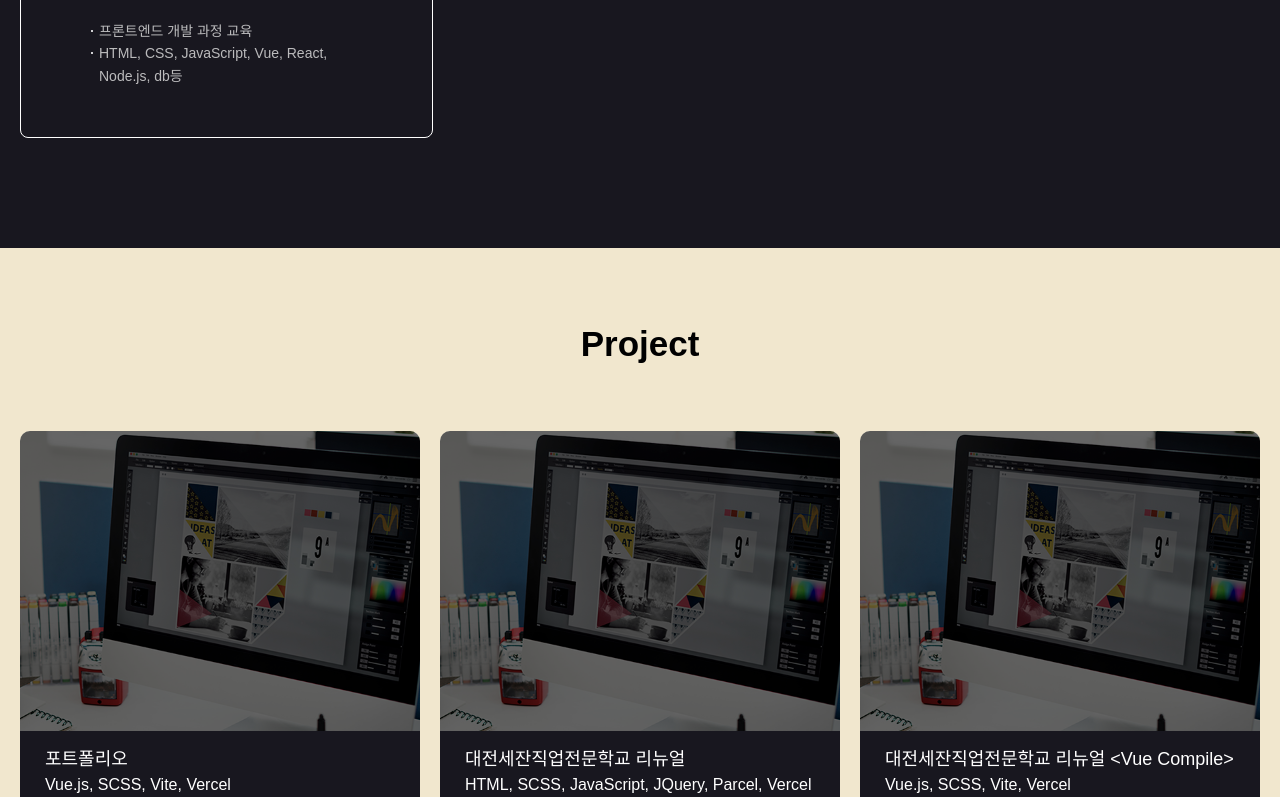
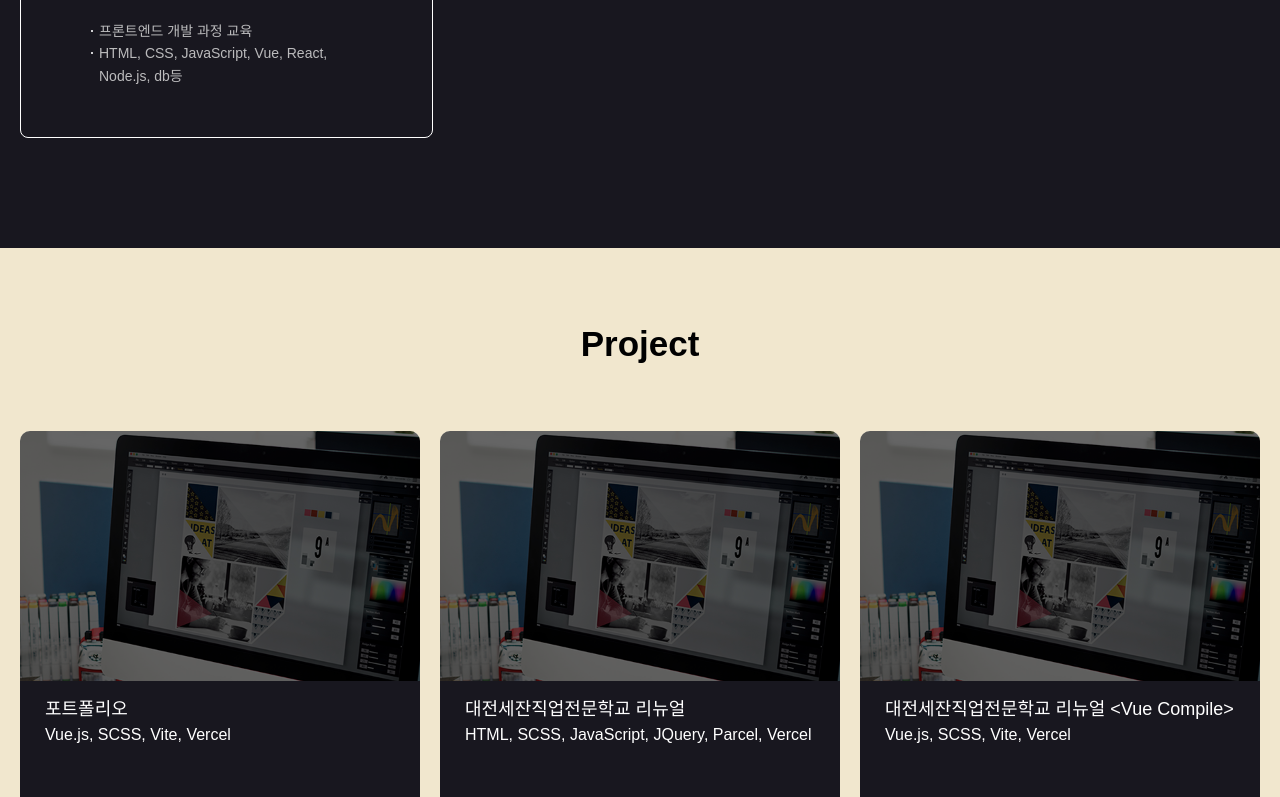
Before and after one commit to hollolo123/portfolio, a Vue app: page / in a window 1280 px wide. Shown: the part 2000-2797 px from the top of the page. Built offline with nearby package versions, Linux system fonts and the light colour scheme.

Commit message:
fixed :: js

```diff
--- /dev/null
+++ b/src/data/project/project.js
@@ -0,0 +1,39 @@
+import proj_img01 from '@/assets/images/project/project_img.jpg';
+import proj_img02 from '@/assets/images/project/project_img.jpg';
+import proj_img03 from '@/assets/images/project/project_img.jpg';
+
+
+const projectData = [
+  {
+    id : 1,
+    name : "포트폴리오",
+    type : "personal",
+    keyword : ["Vue.js", "SCSS", "Vite", "Vercel"],
+    description : "포트폴리오",
+    thumbnail: proj_img01,
+    url : "https://surimpark.vercel.app/",
+    github : "https://github.com/hollolo123/portfolio"
+  },
+  {
+    id : 2,
+    name : "대전세잔직업전문학교 리뉴얼",
+    type : "team",
+    keyword : ["HTML", "SCSS", "JavaScript", "JQuery", "Parcel", "Vercel"],
+    thumbnail: proj_img02,
+    description : "팀 프로젝트",
+    url: "https://renewal-cezanne.vercel.app/",
+    github : "https://github.com/JeongJae1203/renewal-cezanne"
+  },
+  {
+    id : 3,
+    name : "대전세잔직업전문학교 리뉴얼 <Vue Compile>",
+    type : "personal",
+    keyword : ["Vue.js", "SCSS", "Vite", "Vercel"],
+    thumbnail : proj_img03,
+    description : "vue.js compile",
+    url : "https://cezanne-vue.vercel.app/",
+    github : "https://github.com/hollolo123/cezanne_vue"
+  }
+]
+
+export default projectData
--- a/src/data/project/project.json
+++ /dev/null
@@ -1,32 +0,0 @@
-[
-  {
-    "id" : 1,
-    "name" : "포트폴리오",
-    "type" : "personal",
-    "keyword" : ["Vue.js", "SCSS", "Vite", "Vercel"],
-    "description" : "포트폴리오",
-    "thumbnail": "/src/assets/images/project/project_img.jpg",
-    "url" : "https://surimpark.vercel.app/",
-    "github" : "https://github.com/hollolo123/portfolio"
-  },
-  {
-    "id" : 2,
-    "name" : "대전세잔직업전문학교 리뉴얼",
-    "type" : "team",
-    "keyword" : ["HTML", "SCSS", "JavaScript", "JQuery", "Parcel", "Vercel"],
-    "thumbnail": "/src/assets/images/project/project_img.jpg",
-    "description" : "팀 프로젝트",
-    "url": "https://renewal-cezanne.vercel.app/",
-    "github" : "https://github.com/JeongJae1203/renewal-cezanne"
-  },
-  {
-    "id" : 3,
-    "name" : "대전세잔직업전문학교 리뉴얼 <Vue Compile>",
-    "type" : "personal",
-    "keyword" : ["Vue.js", "SCSS", "Vite", "Vercel"],
-    "thumbnail" : "/src/assets/images/project/project_img.jpg",
-    "description" : "vue.js compile",
-    "url" : "https://cezanne-vue.vercel.app/",
-    "github" : "https://github.com/hollolo123/cezanne_vue"
-  }
-]
--- a/src/styles/layout/project.scss
+++ b/src/styles/layout/project.scss
@@ -52,7 +52,7 @@
           position: absolute;
           bottom: 0;
           color: #fff;
-          height: 10rem;
+          height: 15rem;
           width: 100%;
           padding:1.5rem 2.5rem 0 2.5rem;
           text-align: left;
--- a/src/views/Intro.vue
+++ b/src/views/Intro.vue
@@ -5,7 +5,7 @@
         <div class="main__slogan">
           <h2>FRONT-END Developer</h2>
           <h2>& UI designer</h2>
-          <span class="cursor">|</span>
+          <!-- <span class="cursor">|</span> -->
           <p class="text">
             안녕하세요.<br/>
             디자인과 개발을 아우르는<br/>
--- a/src/views/Project.vue
+++ b/src/views/Project.vue
@@ -15,7 +15,9 @@
                 </div>
                 <div class="proj__title">
                   <p class="tit">{{ project.name }}</p>
-                  <p class="skill">{{ project.keyword.join(', ') }}</p>
+                  <p class="skill">
+                    {{ project.keyword.join(', ') }}
+                  </p>
                 </div>
               </a>
             </div>
@@ -28,7 +30,7 @@
 
 <script>
 import Title from '@/components/common/TitleComp.vue';
-import projectData from '@/data/project/project.json';
+import projectData from '@/data/project/project.js';
 
 export default {
   components: {
@@ -36,7 +38,7 @@ export default {
   },
   data() {
     return {
-      projectData: projectData
+      projectData
     }
   }
 }
```
